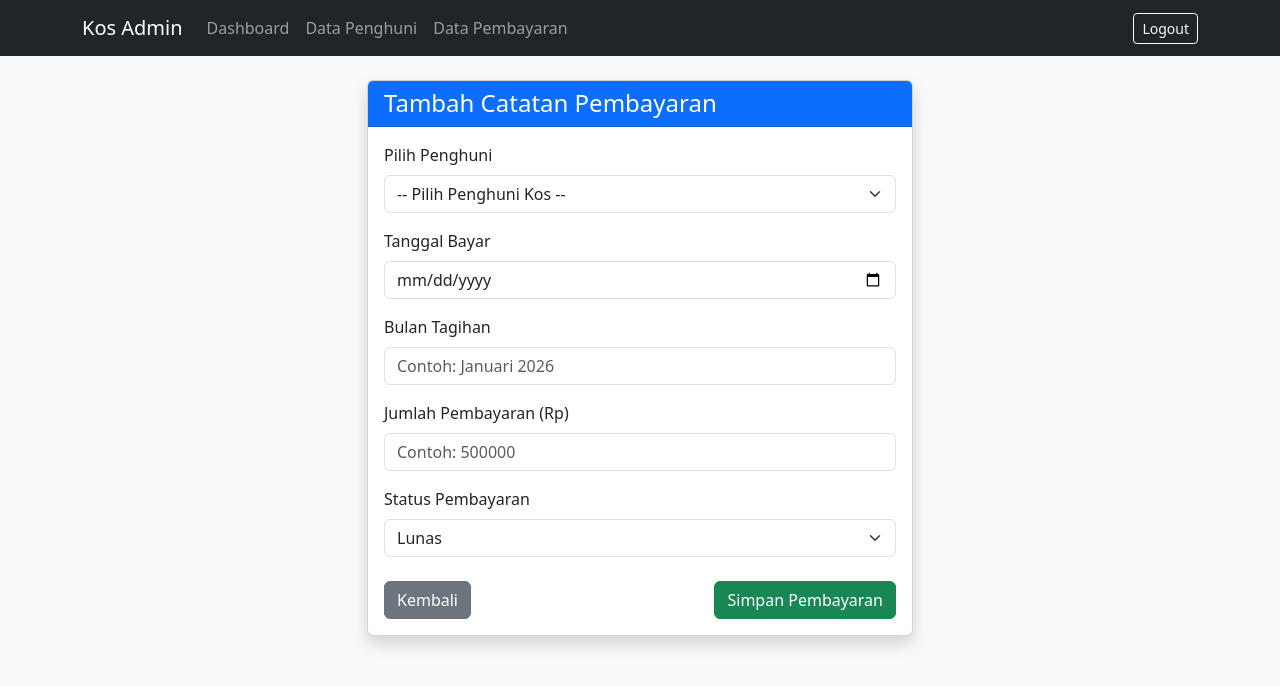
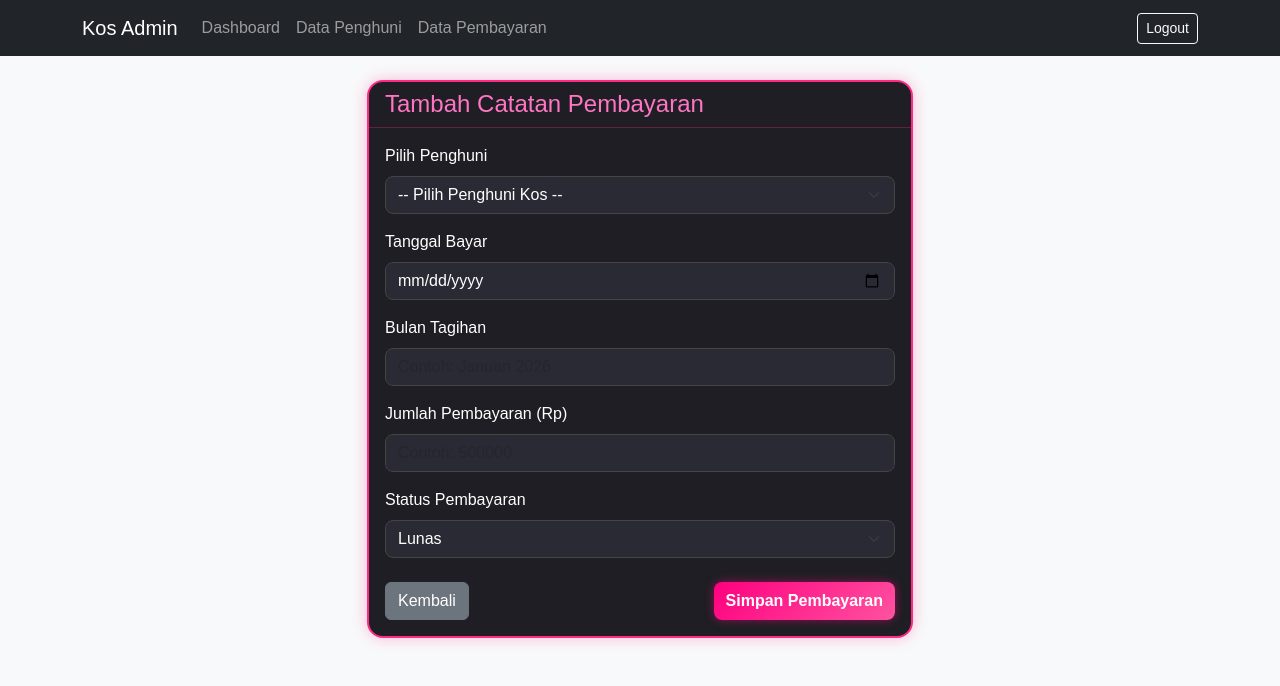
Before and after one commit to dnaknsh/UasProject_SistemPencatatanKos, a Flask app: page /admin/pembayaran/tambah in a window 1280 px wide. Shown: the top 686 px of the page. Run offline with Flask 3, Linux system fonts and the light colour scheme; the visitor is signed in with stand-in values (Sample User, id 1); data that the repository does not hold is empty.

Commit message:
Ubah tema menjadi pink neon aesthetic

```diff
--- a/static/css/style.css
+++ b/static/css/style.css
@@ -1,100 +1,73 @@
+/* Custom Pink Neon Theme */
 :root {
-    --brand-primary: #2f6f4f;
-    --brand-primary-dark: #1f5137;
-    --brand-accent: #e0a458;
-    --brand-bg: #f5f7f5;
+    --pink-primary: #ff2a85;
+    --pink-neon: #ff007f;
+    --pink-glow: #ff75c3;
+    --bg-dark: #121212;
+    --card-bg: #1e1e24;
 }
 
 body {
-    background-color: var(--brand-bg);
-    font-family: "Segoe UI", Roboto, Helvetica, Arial, sans-serif;
+    background-color: #0f0c1b !important;
+    color: #f8f9fa !important;
+    font-family: 'Poppins', sans-serif;
 }
 
-.app-navbar {
-    background: linear-gradient(90deg, var(--brand-primary-dark), var(--brand-primary));
+/* Card Styling dengan Border Glowing */
+.card {
+    background-color: var(--card-bg) !important;
+    border: 2px solid var(--pink-primary) !important;
+    border-radius: 16px !important;
+    box-shadow: 0 0 15px rgba(255, 42, 133, 0.3) !important;
+    color: #ffffff !important;
 }
 
-.app-navbar .nav-link {
-    color: rgba(255, 255, 255, 0.85);
+.card-header {
+    background-color: transparent !important;
+    border-bottom: 1px solid rgba(255, 42, 133, 0.3) !important;
+    color: var(--pink-glow) !important;
 }
 
-.app-navbar .nav-link.active,
-.app-navbar .nav-link:hover {
-    color: #ffffff;
-    font-weight: 600;
+/* Input Fields */
+.form-control, .form-select {
+    background-color: #2a2a35 !important;
+    border: 1px solid #444 !important;
+    color: #fff !important;
+    border-radius: 8px !important;
 }
 
-.login-wrapper {
-    min-height: 100vh;
-    display: flex;
-    align-items: center;
-    justify-content: center;
-    background: linear-gradient(135deg, var(--brand-primary-dark), var(--brand-primary) 60%, var(--brand-accent));
+.form-control:focus, .form-select:focus {
+    border-color: var(--pink-neon) !important;
+    box-shadow: 0 0 10px var(--pink-neon) !important;
 }
 
-.login-card {
-    max-width: 420px;
-    width: 100%;
-    border: none;
-    border-radius: 1rem;
-    box-shadow: 0 1rem 3rem rgba(0, 0, 0, 0.25);
+/* Tombol Pink Neon dengan Efek Glow & Click Event */
+.btn-primary, .btn-success {
+    background: linear-gradient(135deg, #ff007f, #ff52a0) !important;
+    border: none !important;
+    color: #fff !important;
+    font-weight: bold;
+    border-radius: 8px !important;
+    transition: all 0.2s ease-in-out !important;
+    box-shadow: 0 0 10px rgba(255, 0, 127, 0.5) !important;
 }
 
-.stat-card {
-    border: none;
-    border-radius: 0.75rem;
-    color: #fff;
-    box-shadow: 0 0.35rem 1rem rgba(0, 0, 0, 0.08);
+/* Efek Hover (Nyalanya makin terang) */
+.btn-primary:hover, .btn-success:hover {
+    box-shadow: 0 0 20px var(--pink-neon), 0 0 30px var(--pink-glow) !important;
+    transform: translateY(-2px);
 }
 
-.stat-card .stat-icon {
-    font-size: 2rem;
-    opacity: 0.85;
+/* Efek Pas Di-Klik (Active Effect) */
+.btn-primary:active, .btn-success:active {
+    transform: scale(0.96) !important;
+    box-shadow: 0 0 35px #ff007f, 0 0 50px #ff007f !important;
 }
 
-.stat-card.bg-total { background: linear-gradient(135deg, #2f6f4f, #4c9a72); }
-.stat-card.bg-terisi { background: linear-gradient(135deg, #1f5137, #2f6f4f); }
-.stat-card.bg-kosong { background: linear-gradient(135deg, #b5651d, #e0a458); }
-.stat-card.bg-income { background: linear-gradient(135deg, #1a5276, #2e86c1); }
-.stat-card.bg-warning-belum { background: linear-gradient(135deg, #a93226, #cb4335); }
-
-.card-section {
-    border: none;
-    border-radius: 0.75rem;
-    box-shadow: 0 0.25rem 0.75rem rgba(0, 0, 0, 0.06);
+/* Table Dark Aesthetic */
+.table {
+    color: #fff !important;
 }
-
-.table thead th {
-    background-color: var(--brand-primary);
-    color: #fff;
-    border: none;
-    white-space: nowrap;
+.table-dark {
+    background-color: #251228 !important;
 }
-
-.badge-status-terisi { background-color: var(--brand-primary); }
-.badge-status-kosong { background-color: var(--brand-accent); color: #4a2e00; }
-.badge-status-lunas { background-color: #2f6f4f; }
-.badge-status-belum { background-color: #c0392b; }
-
-.simple-bar-track {
-    background-color: #e9ecef;
-    border-radius: 0.35rem;
-    overflow: hidden;
-    height: 1.5rem;
-}
-
-.simple-bar-fill {
-    background: linear-gradient(90deg, var(--brand-primary), var(--brand-accent));
-    height: 100%;
-    color: #fff;
-    font-size: 0.75rem;
-    display: flex;
-    align-items: center;
-    padding-left: 0.5rem;
-    white-space: nowrap;
-}
-
-.was-validated .form-control:invalid,
-.form-control.is-invalid {
-    border-color: #dc3545;
-}
--- a/templates/base.html
+++ b/templates/base.html
@@ -41,3 +41,13 @@
     <script src="https://cdn.jsdelivr.net/npm/bootstrap@5.3.0/dist/js/bootstrap.bundle.min.js"></script>
 </body>
 </html>
+
+<head>
+    <meta charset="UTF-8">
+    <title>Sistem Pencatatan Kos</title>
+    <!-- Bootstrap CSS -->
+    <link href="https://cdn.jsdelivr.net/npm/bootstrap@5.3.0/dist/css/bootstrap.min.css" rel="stylesheet">
+
+    <!-- Link CSS Pink Neon -->
+    <link rel="stylesheet" href="{{ url_for('static', filename='css/style.css') }}">
+</head>
```
